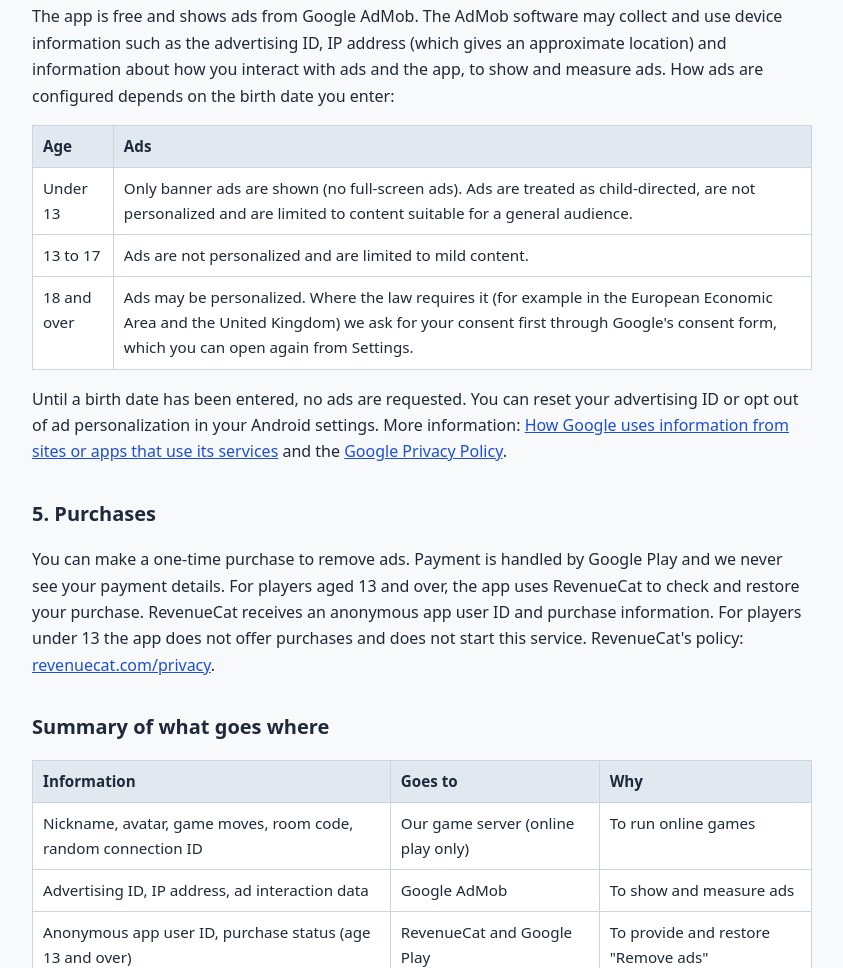
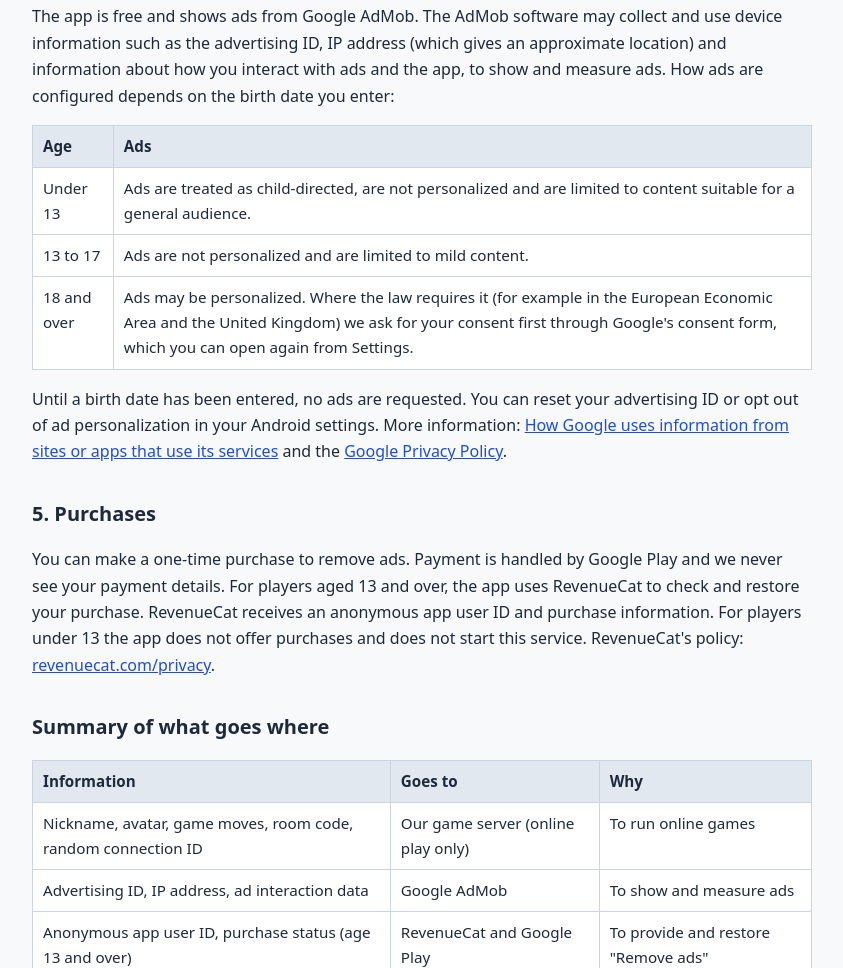
Before and after one commit to logk-india/bingo-game-privacy-policy, a plain HTML site: page index.html in a window 1280 px wide. Shown: the part 1375-2343 px from the top of the page, without its empty margins (218-1061 px from the left). Drawn offline with Linux system fonts and the light colour scheme.

Commit message:
Update index.html

```diff
--- a/index.html
+++ b/index.html
@@ -41,7 +41,7 @@
 <p>The app is free and shows ads from Google AdMob. The AdMob software may collect and use device information such as the advertising ID, IP address (which gives an approximate location) and information about how you interact with ads and the app, to show and measure ads. How ads are configured depends on the birth date you enter:</p>
 <table>
   <tr><th>Age</th><th>Ads</th></tr>
-  <tr><td>Under 13</td><td>Only banner ads are shown (no full-screen ads). Ads are treated as child-directed, are not personalized and are limited to content suitable for a general audience.</td></tr>
+  <tr><td>Under 13</td><td>Ads are treated as child-directed, are not personalized and are limited to content suitable for a general audience.</td></tr>
   <tr><td>13 to 17</td><td>Ads are not personalized and are limited to mild content.</td></tr>
   <tr><td>18 and over</td><td>Ads may be personalized. Where the law requires it (for example in the European Economic Area and the United Kingdom) we ask for your consent first through Google's consent form, which you can open again from Settings.</td></tr>
 </table>
```
